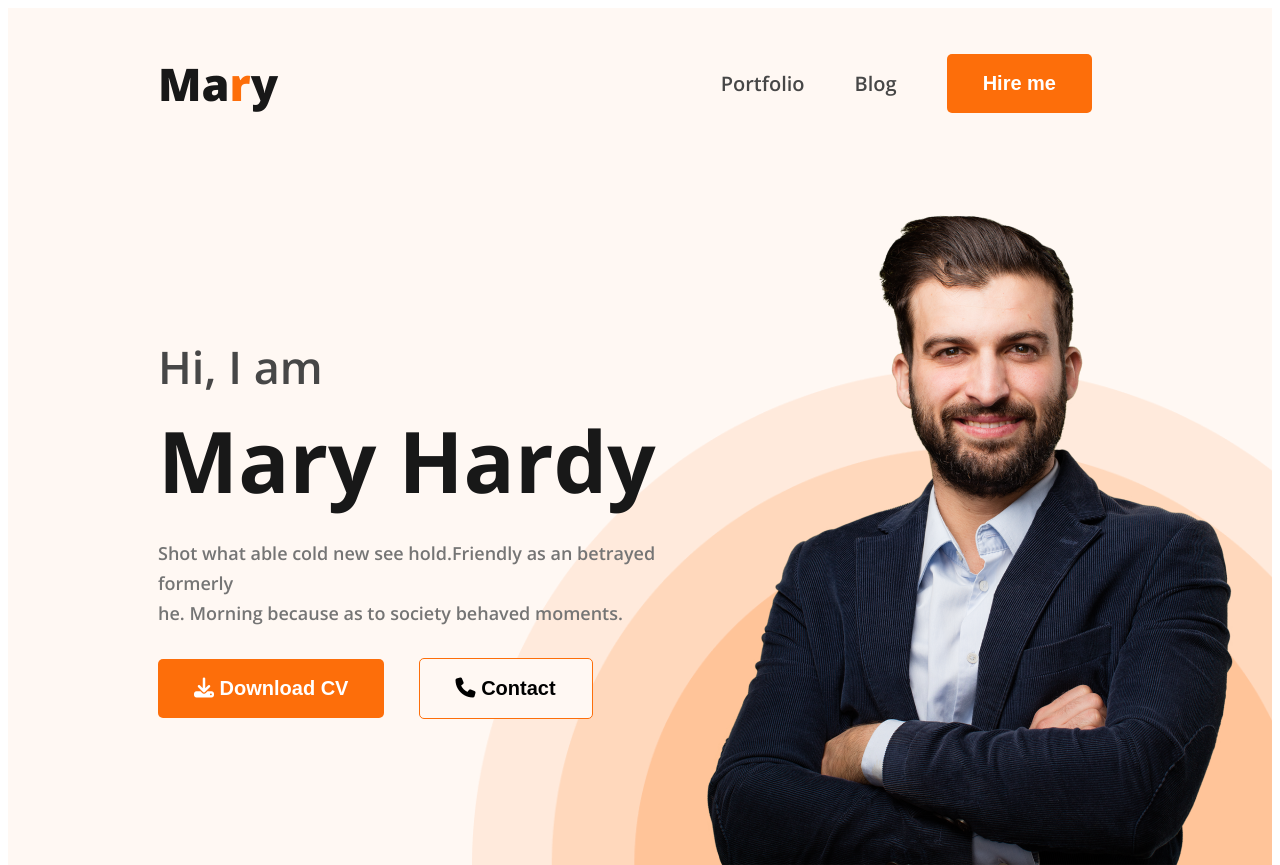
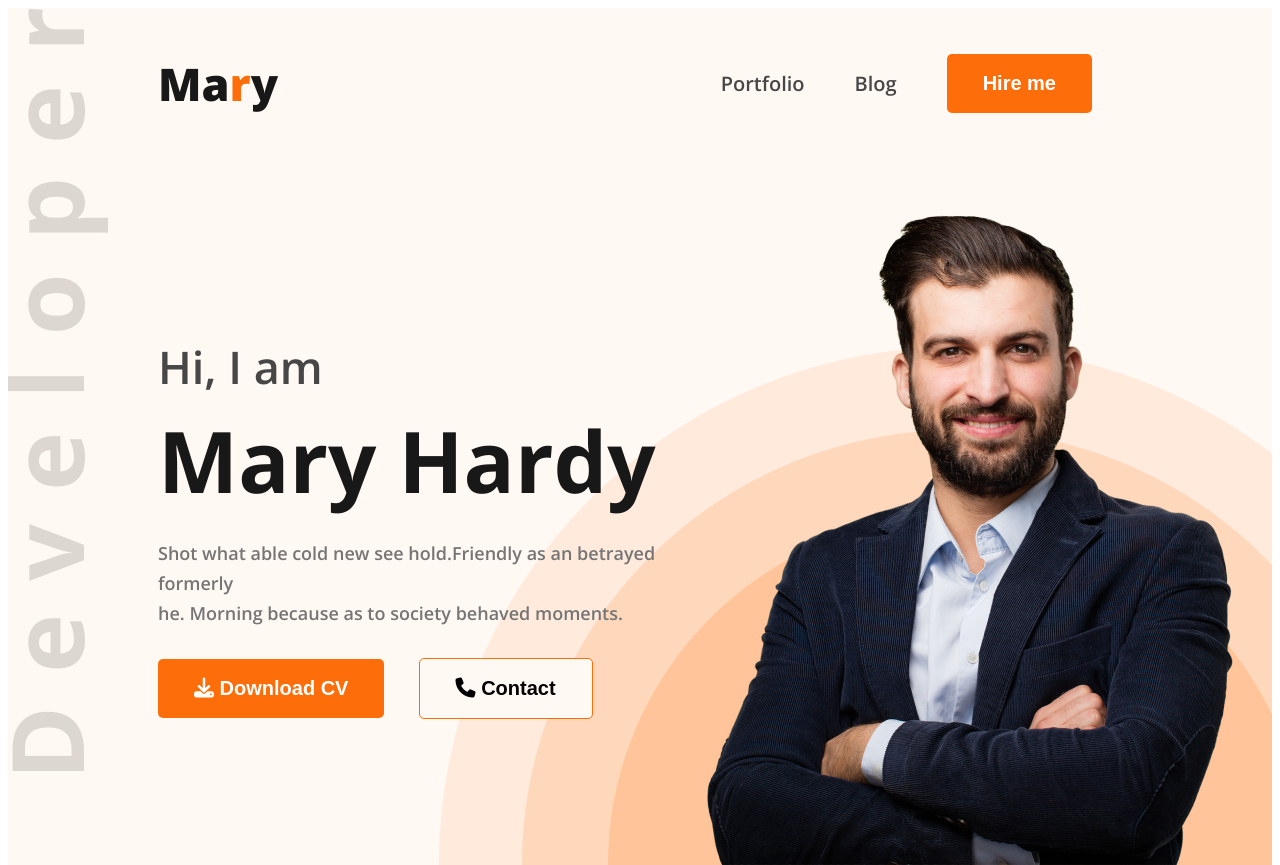
Before and after one commit to rathininfo/Developer-Website-Portfolio, a plain HTML site: page index.html in a window 1280 px wide. Shown: the top 865 px of the page. Drawn offline with nearby package versions, Linux system fonts and the light colour scheme.

Commit message:
Final Edit Develop website

```diff
--- a/Styles/portfolio.css
+++ b/Styles/portfolio.css
@@ -71,10 +71,9 @@ nav li a{
 /* header related style */
 .header{
     background-color:#FFF8F3;
-    background-image: url('../images/header_bg.png');
+    background-image: url('../images/header_bg.png'), url('../images/developer.png');
     background-repeat: no-repeat;
-    background-position: bottom right;
-    background-size: 800px;
+    background-position: bottom right , top left;
 }
 
 /* banner related style */
```
